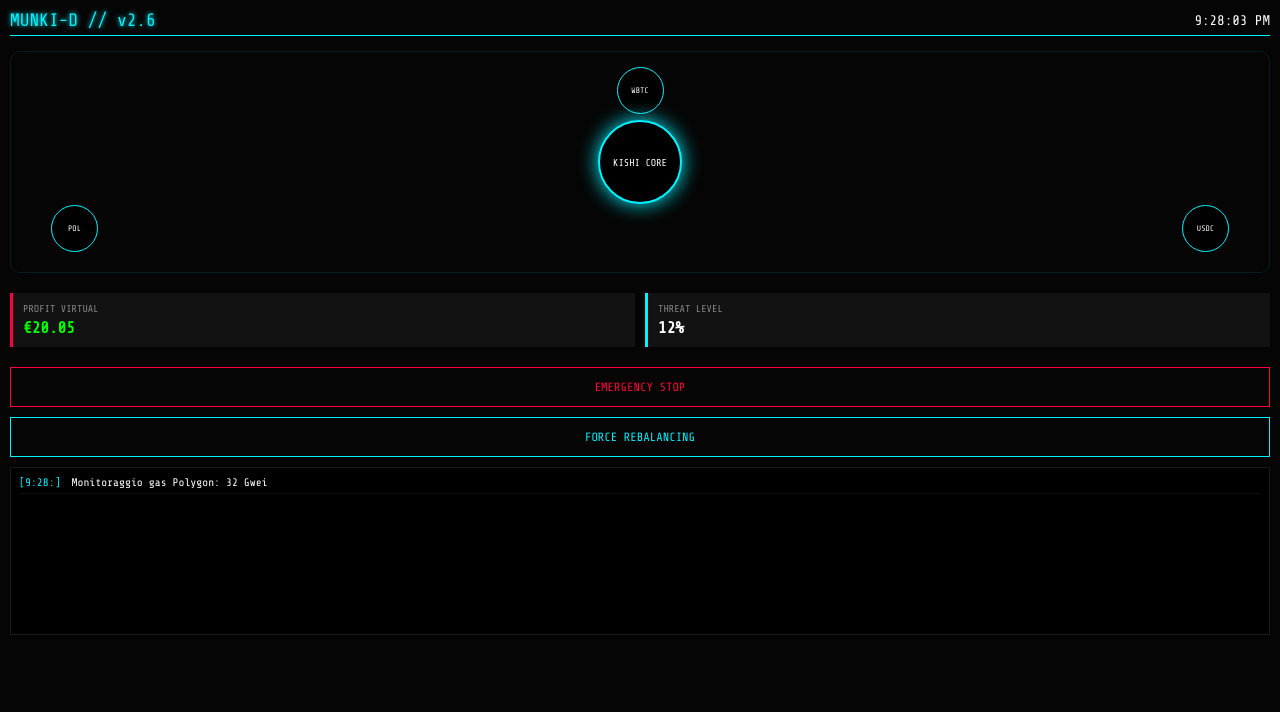
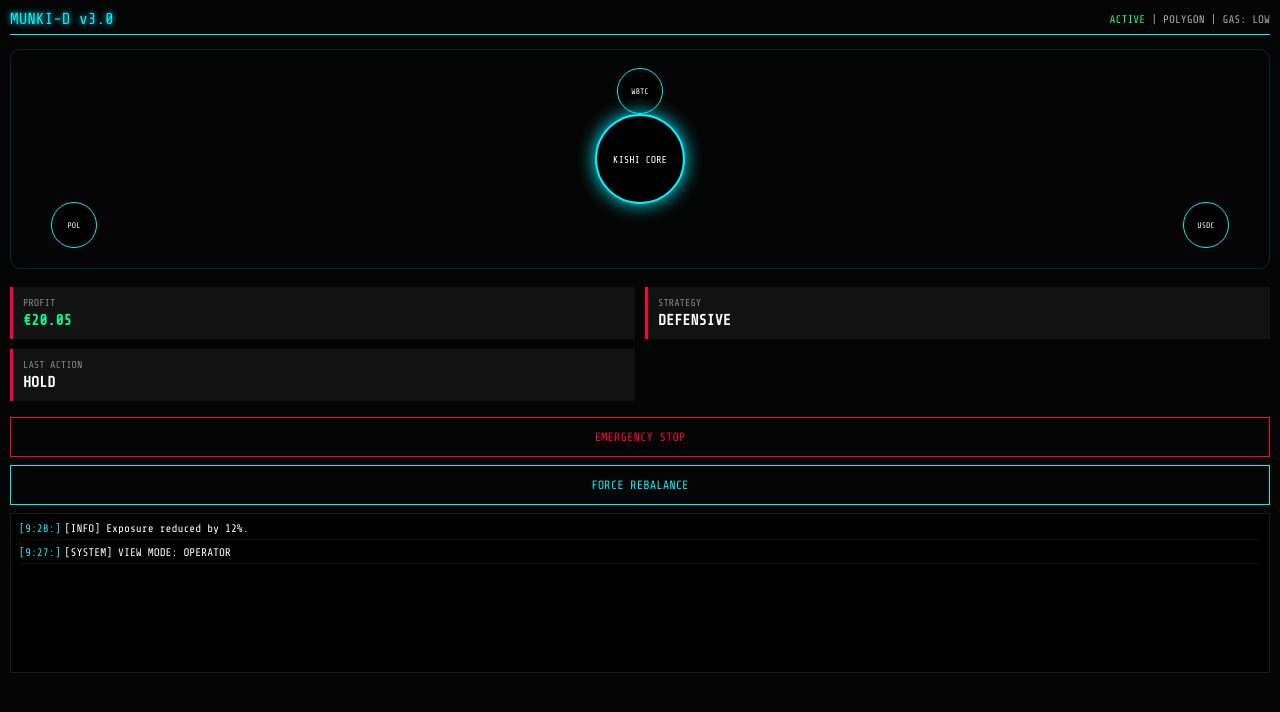
Before and after one commit to munkishira-Boy/munki-d-terminal, a plain HTML site: page index.html in a window 1280 px wide. Drawn offline with nearby package versions, Linux system fonts and the light colour scheme.

Commit message:
Update index.html

```diff
--- a/index.html
+++ b/index.html
@@ -4,47 +4,179 @@
 <meta charset="UTF-8">
 <meta name="viewport" content="width=device-width, initial-scale=1.0, maximum-scale=1.0, user-scalable=no">
 <title>MUNKI-D | MOBILE COMMAND</title>
+
+<link href="https://fonts.googleapis.com/css2?family=Share+Tech+Mono&display=swap" rel="stylesheet">
+
 <style>
-        @import url('https://fonts.googleapis.com/css2?family=Share+Tech+Mono&display=swap');
-        :root { --danger: #ff003c; --safe: #00f2ff; --bg: #050505; }
-        body { background: var(--bg); color: #fff; font-family: 'Share Tech Mono', monospace; margin: 0; padding: 10px; box-sizing: border-box; }
+:root {
+    --bg: #050505;
+    --panel: rgba(255,255,255,0.05);
+    --safe: #00f2ff;
+    --danger: #ff003c;
+    --warn: #ffaa00;
+    --ok: #00ff99;
+}
 
-        /* Header compatto */
-        header { border-bottom: 1px solid var(--safe); padding-bottom: 5px; margin-bottom: 15px; display: flex; justify-content: space-between; align-items: center; }
-        .logo { font-size: 18px; color: var(--safe); text-shadow: 0 0 5px var(--safe); }
+* { box-sizing: border-box; }
 
-        /* Area Radici Semplificata per Mobile */
-        .visual-area { height: 220px; position: relative; display: flex; align-items: center; justify-content: center; margin-bottom: 20px; border: 1px solid rgba(0,242,255,0.1); border-radius: 10px; }
-        .kishi-core { width: 80px; height: 80px; border: 2px solid var(--safe); border-radius: 50%; display: flex; align-items: center; justify-content: center; font-size: 10px; background: #000; z-index: 5; box-shadow: 0 0 20px var(--safe); }
-        .node { position: absolute; width: 45px; height: 45px; border: 1px solid var(--safe); border-radius: 50%; display: flex; align-items: center; justify-content: center; font-size: 8px; background: rgba(0,0,0,0.8); }
+body {
+    margin: 0;
+    padding: 10px;
+    background: var(--bg);
+    color: #fff;
+    font-family: 'Share Tech Mono', monospace;
+}
 
-        /* Posizioni fisse per non farle accavallare */
-        .wbtc { top: 15px; }
-        .pol { bottom: 20px; left: 40px; }
-        .usdc { bottom: 20px; right: 40px; }
+/* HEADER */
+.top-bar {
+    display: flex;
+    justify-content: space-between;
+    align-items: center;
+    border-bottom: 1px solid var(--safe);
+    padding-bottom: 6px;
+    margin-bottom: 14px;
+}
 
-        /* Box Dati ordinati */
-        .stats-grid { display: grid; grid-template-columns: 1fr 1fr; gap: 10px; margin-bottom: 20px; }
-        .stat-card { border-left: 3px solid var(--danger); background: rgba(255,255,255,0.05); padding: 10px; }
-        .stat-label { font-size: 10px; color: #888; margin-bottom: 5px; }
-        .stat-value { font-size: 16px; font-weight: bold; }
+.logo {
+    color: var(--safe);
+    text-shadow: 0 0 6px var(--safe);
+    font-size: 16px;
+}
 
-        /* Terminale che non copre tutto */
-        .terminal-box { border: 1px solid rgba(255,255,255,0.1); height: 150px; overflow-y: auto; font-size: 11px; padding: 8px; background: #000; }
-        .log-line { margin-bottom: 6px; border-bottom: 1px solid rgba(255,255,255,0.05); padding-bottom: 4px; }
-        .log-time { color: var(--safe); margin-right: 5px; }
+.status-line {
+    font-size: 11px;
+    color: #aaa;
+}
 
-        /* Bottoni grandi per dita */
-        .btn-action { width: 100%; padding: 12px; margin-bottom: 10px; background: none; border: 1px solid var(--danger); color: var(--danger); font-family: inherit; font-size: 12px; text-transform: uppercase; cursor: pointer; }
+#botState.ACTIVE { color: var(--ok); }
+#botState.DEFENSIVE { color: var(--warn); }
+#botState.ALERT { color: var(--danger); }
+
+/* VISUAL CORE */
+.visual-area {
+    height: 220px;
+    border: 1px solid rgba(0,242,255,0.15);
+    border-radius: 10px;
+    margin-bottom: 18px;
+    position: relative;
+    display: flex;
+    align-items: center;
+    justify-content: center;
+}
+
+.kishi-core {
+    width: 90px;
+    height: 90px;
+    border-radius: 50%;
+    border: 2px solid var(--safe);
+    display: flex;
+    align-items: center;
+    justify-content: center;
+    font-size: 10px;
+    box-shadow: 0 0 18px var(--safe);
+    background: #000;
+    z-index: 2;
+}
+
+.node {
+    position: absolute;
+    width: 46px;
+    height: 46px;
+    border-radius: 50%;
+    border: 1px solid var(--safe);
+    font-size: 8px;
+    display: flex;
+    align-items: center;
+    justify-content: center;
+    background: rgba(0,0,0,0.85);
+}
+
+.node.wbtc { top: 18px; }
+.node.pol { bottom: 20px; left: 40px; }
+.node.usdc { bottom: 20px; right: 40px; }
+
+/* STATS */
+.stats-grid {
+    display: grid;
+    grid-template-columns: 1fr 1fr;
+    gap: 10px;
+    margin-bottom: 16px;
+}
+
+.stat-card {
+    background: var(--panel);
+    padding: 10px;
+    border-left: 3px solid var(--danger);
+}
+
+.stat-label {
+    font-size: 10px;
+    color: #888;
+    margin-bottom: 4px;
+}
+
+.stat-value {
+    font-size: 15px;
+    font-weight: bold;
+}
+
+/* BUTTONS */
+.btn {
+    width: 100%;
+    padding: 12px;
+    margin-bottom: 8px;
+    background: none;
+    border: 1px solid var(--danger);
+    color: var(--danger);
+    font-family: inherit;
+    text-transform: uppercase;
+    font-size: 12px;
+}
+
+.btn.safe {
+    border-color: var(--safe);
+    color: var(--safe);
+}
+
+/* LOG */
+.terminal {
+    height: 160px;
+    background: #000;
+    border: 1px solid rgba(255,255,255,0.1);
+    padding: 8px;
+    overflow-y: auto;
+    font-size: 11px;
+}
+
+.log-line {
+    margin-bottom: 6px;
+    border-bottom: 1px solid rgba(255,255,255,0.05);
+    padding-bottom: 4px;
+}
+
+.log-time {
+    color: var(--safe);
+    margin-right: 4px;
+}
+
+/* MODE FILTER */
+[data-operator] { display: none; }
 </style>
 </head>
+
 <body>
 
-<header>
-    <div class="logo">MUNKI-D // v2.6</div>
-    <div id="clock" style="font-size: 14px;">00:00:00</div>
+<!-- HEADER -->
+<header class="top-bar">
+    <div class="logo">MUNKI-D v3.0</div>
+    <div class="status-line">
+        <span id="botState">ACTIVE</span> |
+        <span>POLYGON</span> |
+        <span id="gasState">GAS: LOW</span>
+    </div>
 </header>
 
+<!-- VISUAL -->
 <div class="visual-area">
     <div class="kishi-core">KISHI CORE</div>
     <div class="node wbtc">WBTC</div>
@@ -52,43 +184,103 @@
     <div class="node usdc">USDC</div>
 </div>
 
+<!-- STATS -->
 <div class="stats-grid">
     <div class="stat-card">
-        <div class="stat-label">PROFIT VIRTUAL</div>
-        <div class="stat-value" style="color:#00ff00">€20.05</div>
+        <div class="stat-label">PROFIT</div>
+        <div class="stat-value" style="color:var(--ok)">€20.05</div>
     </div>
-    <div class="stat-card" style="border-color: var(--safe);">
-        <div class="stat-label">THREAT LEVEL</div>
-        <div class="stat-value">12%</div>
+
+    <div class="stat-card" data-observer>
+        <div class="stat-label">BOT STATUS</div>
+        <div class="stat-value">STABLE</div>
+    </div>
+
+    <div class="stat-card" data-operator>
+        <div class="stat-label">STRATEGY</div>
+        <div class="stat-value">DEFENSIVE</div>
+    </div>
+
+    <div class="stat-card" data-operator>
+        <div class="stat-label">LAST ACTION</div>
+        <div class="stat-value">HOLD</div>
     </div>
 </div>
 
-<button class="btn-action">EMERGENCY STOP</button>
-<button class="btn-action" style="border-color: var(--safe); color: var(--safe);">FORCE REBALANCING</button>
+<!-- ACTIONS -->
+<button class="btn" data-operator>EMERGENCY STOP</button>
+<button class="btn safe" data-operator>FORCE REBALANCE</button>
 
-<div class="terminal-box" id="log">
-    </div>
+<!-- LOG -->
+<div class="terminal" id="log"></div>
 
 <script>
-    setInterval(() => { document.getElementById('clock').innerText = new Date().toLocaleTimeString(); }, 1000);
+/* GLOBAL STATE */
+let VIEW_MODE = "OPERATOR"; // OPERATOR | OBSERVER
+let BOT_STATE = "ACTIVE";   // ACTIVE | DEFENSIVE | ALERT
 
-    const log = document.getElementById('log');
-    const msgs = [
-        "Analisi divergenza pool WBTC...",
-        "Sentinel: Rilevata scansione esterna.",
-        "Teoria Radici: Flusso POL stabile.",
-        "Flash Loan simulato: +€0.45",
-        "Monitoraggio gas Polygon: 32 Gwei"
-    ];
+const log = document.getElementById("log");
+const botStateEl = document.getElementById("botState");
 
-    function addLog() {
-        const div = document.createElement('div');
-        div.className = 'log-line';
-        div.innerHTML = `<span class="log-time">[${new Date().toLocaleTimeString().slice(0,5)}]</span> ${msgs[Math.floor(Math.random()*msgs.length)]}`;
+/* MODE HANDLER */
+function applyViewMode() {
+    document.querySelectorAll("[data-operator]").forEach(el => {
+        el.style.display = VIEW_MODE === "OPERATOR" ? "block" : "none";
+    });
+    document.querySelectorAll("[data-observer]").forEach(el => {
+        el.style.display = VIEW_MODE === "OBSERVER" ? "block" : "none";
+    });
+    addSystemLog(`VIEW MODE: ${VIEW_MODE}`, "SYSTEM");
+}
+
+/* LOG */
+function addSystemLog(text, level="INFO") {
+    const div = document.createElement("div");
+    div.className = "log-line";
+    div.innerHTML = `<span class="log-time">[${new Date().toLocaleTimeString().slice(0,5)}]</span>[${level}] ${text}`;
     log.prepend(div);
-        if(log.children.length > 10) log.lastChild.remove();
+    if (log.children.length > 12) log.lastChild.remove();
 }
-    setInterval(addLog, 4000);
+
+/* VOICE */
+const LOG_MESSAGES = {
+    OPERATOR: [
+        "External scan detected on POL.",
+        "Exposure reduced by 12%.",
+        "Strategy switched: DEFENSIVE.",
+        "Gas spike detected. Holding positions."
+    ],
+    OBSERVER: [
+        "Market volatility detected.",
+        "Bot adjusted strategy.",
+        "Network conditions monitored.",
+        "System operating normally."
+    ]
+};
+
+function autoLog() {
+    const pool = LOG_MESSAGES[VIEW_MODE];
+    addSystemLog(pool[Math.floor(Math.random() * pool.length)]);
+}
+
+/* STATE UI */
+function updateBotState() {
+    botStateEl.innerText = BOT_STATE;
+    botStateEl.className = BOT_STATE;
+}
+
+/* KEYBOARD MODE SWITCH */
+document.addEventListener("keydown", e => {
+    if (e.key.toLowerCase() === "m") {
+        VIEW_MODE = VIEW_MODE === "OPERATOR" ? "OBSERVER" : "OPERATOR";
+        applyViewMode();
+    }
+});
+
+/* INIT */
+applyViewMode();
+updateBotState();
+setInterval(autoLog, 4000);
 </script>
 
 </body>
```
Lines whose indentation alone changed are shown as unchanged.
